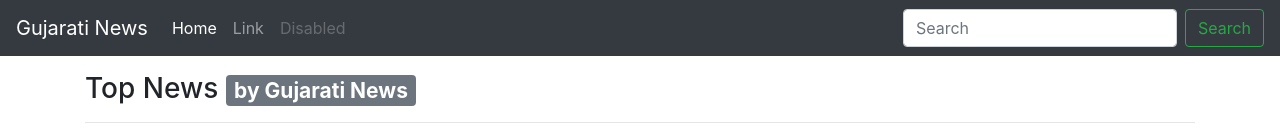
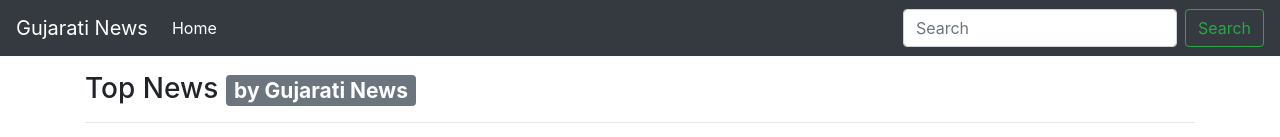
Before and after one commit to Dhruv2000-aug/News-Project, a plain HTML site: page News Project/index.html in a window 1280 px wide. Shown: the top 137 px of the page. Drawn offline with nearby package versions, Linux system fonts and the light colour scheme.

Commit message:
thired commit

```diff
--- a/News Project/index.html
+++ b/News Project/index.html
@@ -26,13 +26,7 @@
                 <li class="nav-item active">
                     <a class="nav-link" href="#">Home <span class="sr-only">(current)</span></a>
                 </li>
-                <li class="nav-item">
-                    <a class="nav-link" href="#">Link</a>
-                </li>
 
-                <li class="nav-item">
-                    <a class="nav-link disabled" href="#" tabindex="-1" aria-disabled="true">Disabled</a>
-                </li>
             </ul>
             <form class="form-inline my-2 my-lg-0">
                 <input class="form-control mr-sm-2" type="search" placeholder="Search" aria-label="Search">
```
